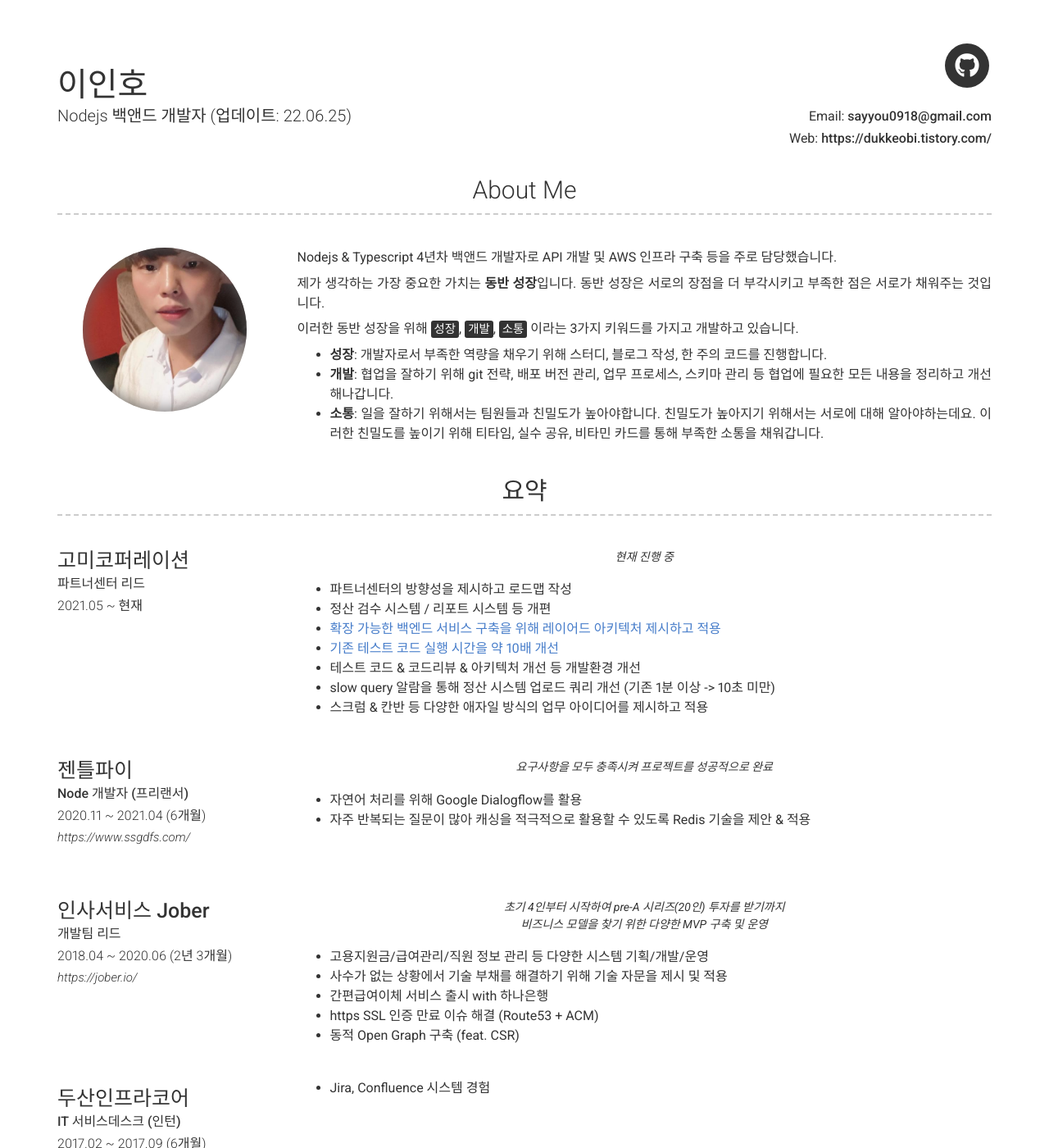
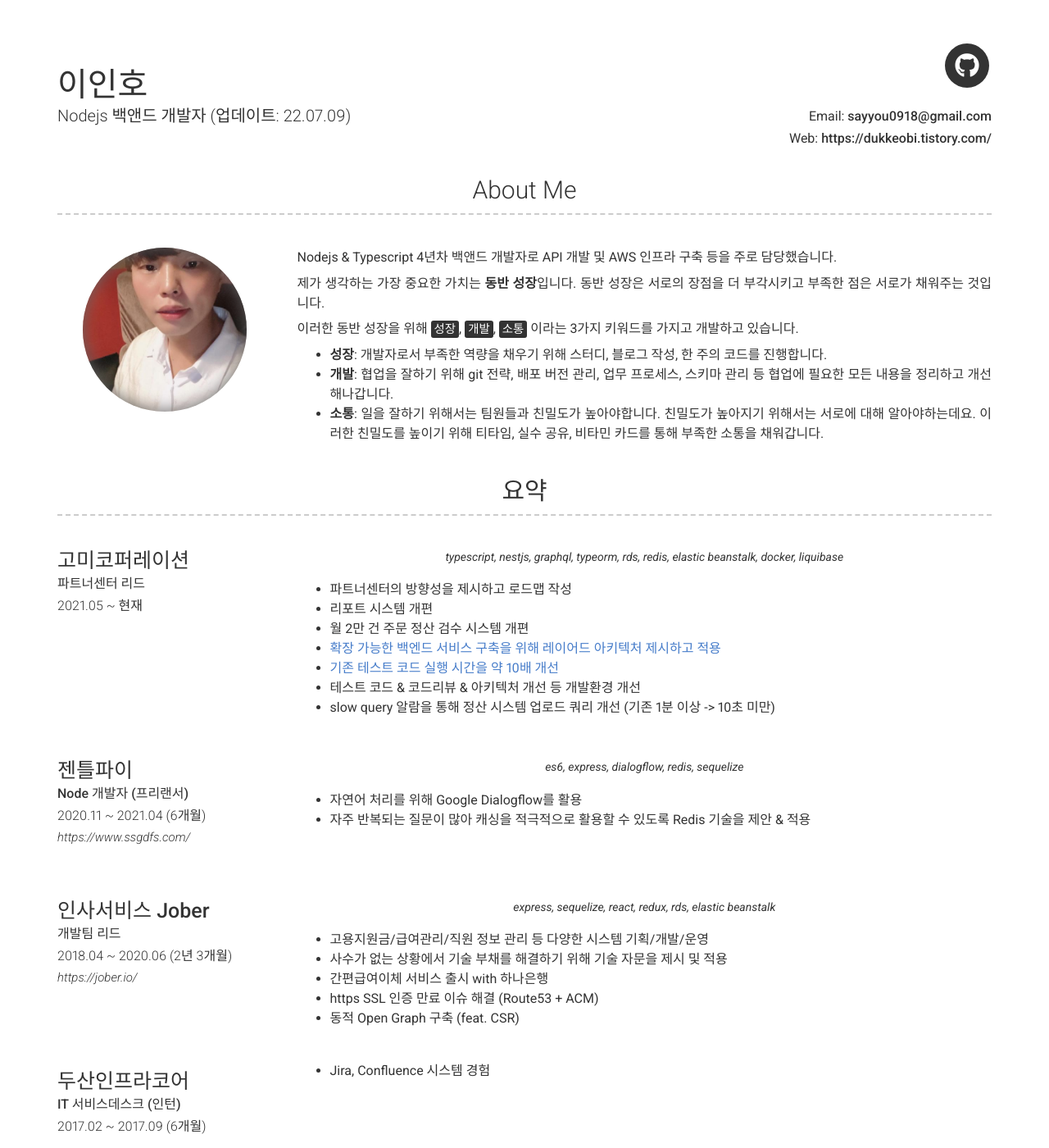
Before and after one commit to mystyle2006/mystyle2006.github.io, a Jekyll site: the page built from index.md, in a window 1280 px wide and 1400 px high. Shown: the whole window at 82% size. Built offline with Jekyll 4.4.1, drawn with Linux system fonts in a browser that asks for light colours; nearby versions of some CDN libraries; some of the changed text lies outside the part shown.

Commit message:
20220709

```diff
--- a/_config.yml
+++ b/_config.yml
@@ -8,7 +8,7 @@ version: 2
 # Personal info
 name: 이인호
 title: >
-  Nodejs 백앤드 개발자 (업데이트: 22.06.25)
+  Nodejs 백앤드 개발자 (업데이트: 22.07.09)
 email: sayyou0918@gmail.com
 website: https://dukkeobi.tistory.com/
 
@@ -52,15 +52,15 @@ content:
         sub_title: 파트너센터 리드
         caption: 2021.05 ~ 현재
         quote: >
-          현재 진행 중
+          typescript, nestjs, graphql, typeorm, rds, redis, elastic beanstalk, docker, liquibase
         description: | # this will include new lines to allow paragraphs
           - 파트너센터의 방향성을 제시하고 로드맵 작성
-          - 정산 검수 시스템 / 리포트 시스템 등 개편
+          - 리포트 시스템 개편
+          - 월 2만 건 주문 정산 검수 시스템 개편
           - [확장 가능한 백엔드 서비스 구축을 위해 레이어드 아키텍처 제시하고 적용](https://dukkeobi.tistory.com/20)
           - [기존 테스트 코드 실행 시간을 약 10배 개선](https://dukkeobi.tistory.com/23)
           - 테스트 코드 & 코드리뷰 & 아키텍처 개선 등 개발환경 개선
           - slow query 알람을 통해 정산 시스템 업로드 쿼리 개선 (기존 1분 이상 -> 10초 미만)
-          - 스크럼 & 칸반 등 다양한 애자일 방식의 업무 아이디어를 제시하고 적용
 
 #          - **정산 검수 시스템 개편**
 #            - 문제: 베트남에서 처리한 정산 및 재고 정보가 정확하지 않는 문제가 발생
@@ -110,7 +110,7 @@ content:
         caption: 2020.11 ~ 2021.04 (6개월)
         link: https://www.ssgdfs.com/
         quote: >
-          요구사항을 모두 충족시켜 프로젝트를 성공적으로 완료
+          es6, express, dialogflow, redis, sequelize
         description: | # this will include new lines to allow paragraphs
           - 자연어 처리를 위해 Google Dialogflow를 활용
           - 자주 반복되는 질문이 많아 캐싱을 적극적으로 활용할 수 있도록 Redis 기술을 제안 & 적용
@@ -121,7 +121,7 @@ content:
         caption: 2018.04 ~ 2020.06 (2년 3개월)
         link: https://jober.io/
         quote: >
-          초기 4인부터 시작하여 pre-A 시리즈(20인) 투자를 받기까지 <br> 비즈니스 모델을 찾기 위한 다양한 MVP 구축 및 운영
+          express, sequelize, react, redux, rds, elastic beanstalk
         description: | # this will include new lines to allow paragraphs
           - 고용지원금/급여관리/직원 정보 관리 등 다양한 시스템 기획/개발/운영
           - 사수가 없는 상황에서 기술 부채를 해결하기 위해 기술 자문을 제시 및 적용
@@ -184,9 +184,8 @@ content:
         title: Backend
         description: |
           - Nodejs, Express, Nestjs (Typescript), GraphQL
-          - TypeORM, Sequelize
+          - TypeORM, Sequelize, liquibase
           - Jest
-          - git
           - WebStorm, Pycharm
 
       - layout: left
@@ -199,6 +198,7 @@ content:
           - Pinpoint
           - Linux Centos
           - Datagrip
+          - git, github
 
       - layout: left
         title: Frontend
@@ -211,7 +211,7 @@ content:
       - layout: left
         title: etc
         description: |
-          - jira, confluence, notion, monday.com, github
+          - OKR, scrum, jira, confluence, notion, monday.com
           - slack
 
   - title: 기타 역량
@@ -219,11 +219,10 @@ content:
     content:
       - layout: top-middle
         title:
-        sub_title: 온보딩 프로세스 개선
+        sub_title: 상황에 맞는 DevOps 개선
         caption:
         quote: >
-          - 신입 개발자가 팀에 잘 적응하지 못하는 문제를 작은 실무 문제들을 하나씩 해결하면서 적응할 수 있도록 개선
-        description: | # this will include new lines to allow paragraphs
+          - feature 서버 무중단 배포 구축 (https://dukkeobi.tistory.com/26)
 
       - layout: top-middle
         title:
@@ -233,7 +232,8 @@ content:
           - 업무 프로세스를 구축하여 목표에 집중할 수 있도록 운영 및 관리<br>
           - 팀원들과 함께 성장할 수 있는 스타디 문화 운영 및 관리<br>
           - 팀원들과 부족한 소통을 위한 문화 운영 및 관리<br>
-          - 팀원의 장점을 찾아주어 장점이 극대화되도록 지원
+          - 팀원의 장점을 찾아주어 장점이 극대화되도록 지원<br>
+          - 스크럼 & 칸반 등 다양한 애자일 방식의 업무 아이디어를 제시하고 적용
 
       - layout: top-middle
         title:
@@ -294,7 +294,7 @@ content:
     content: | # this will include new lines to allow paragraphs
       - 리팩토링 2판
       - 클린코드
-      - 클린 아키텍처 (읽고 있는 중)
+      - 클린 아키텍처
       - 오라클 SQL 튜닝 (쿼리의 본질과 성능 튜닝에 대한 37가지 이슈) (읽고 있는 중)
 
 # Footer
```
